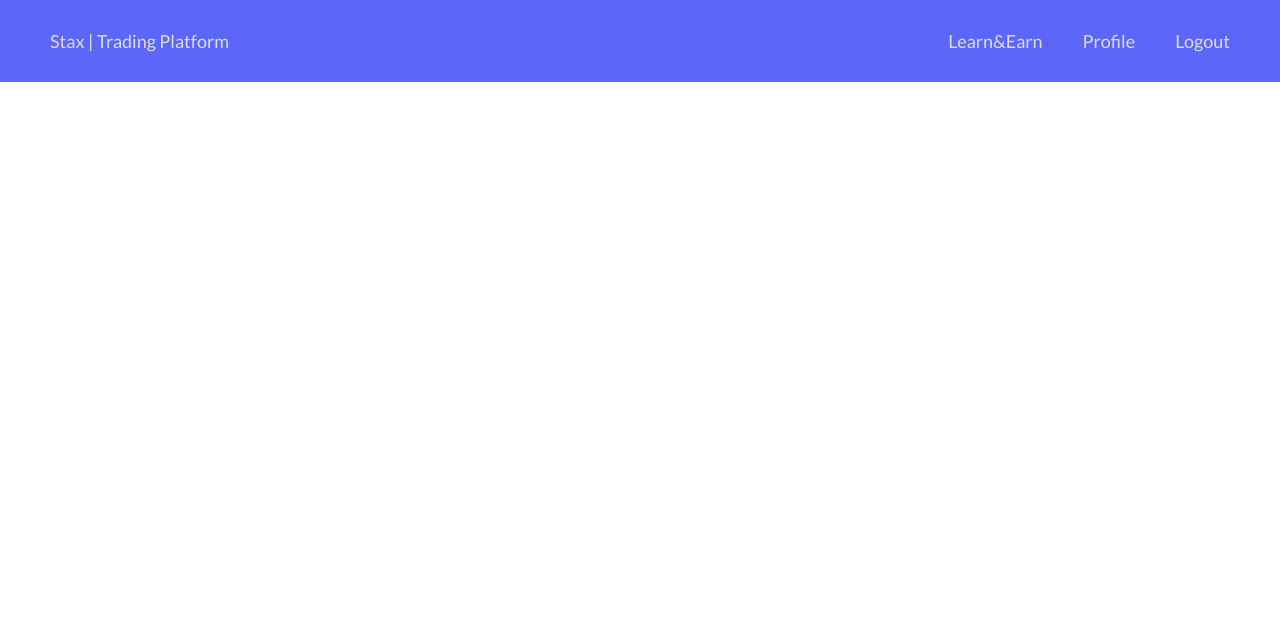
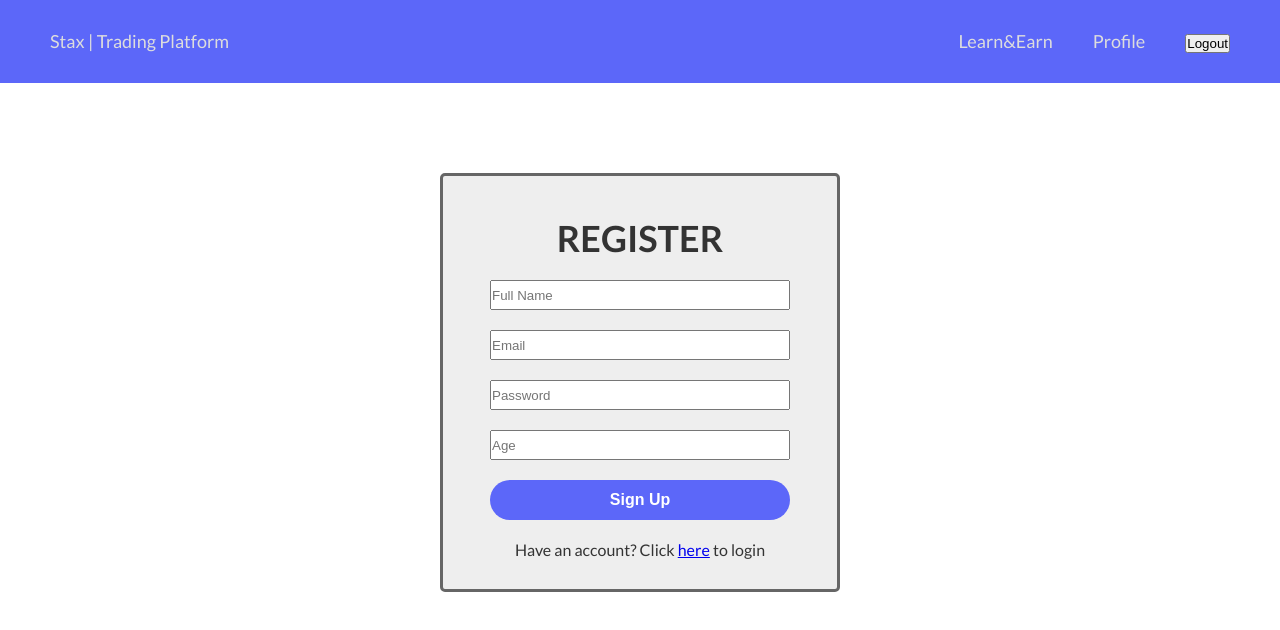
Before and after one commit to RinaYoo/StaxTradingPlatform, a React (Create React App) app: page /signup in a window 1280 px wide. Shown: the top 630 px of the page. Built offline with nearby package versions, Linux system fonts and the light colour scheme.

Commit message:
Done registration

```diff
--- a/package.json
+++ b/package.json
@@ -13,6 +13,7 @@
     "react": "^18.2.0",
     "react-dom": "^18.2.0",
     "react-icons": "^4.6.0",
+    "react-native-elements": "0.19.1",
     "react-router-dom": "^5.3.4",
     "react-scripts": "5.0.1",
     "web-vitals": "^2.1.0"
--- a/src/App.css
+++ b/src/App.css
@@ -49,7 +49,7 @@ section {
 /* Login Styles */
 /* -------------------------------- */
 .login-container {
-  height: 65vh;
+  padding: 6rem;
   display: flex;
   align-items: center;
   justify-content: center;
@@ -63,7 +63,6 @@ section {
 .login-container form {
   background-color: #eee;
   border: solid #666;
-  height: 33rem;
   width: 40rem;
   border-radius: 5px;
   text-align: center;
@@ -82,6 +81,10 @@ section {
 .login-container form>input {
   width: 30rem;
   height: 3rem;
+}
+
+.login-container form>p {
+  margin-bottom: 3rem;
 }
 
 .login-container button {
--- a/src/App.js
+++ b/src/App.js
@@ -1,5 +1,5 @@
-import React, { Component, useState, useEffect } from "react";
-import { BrowserRouter as Router, Route, Switch } from "react-router-dom";
+import React, { useContext } from "react";
+import { BrowserRouter as Router, Redirect, Route, Switch } from "react-router-dom";
 import "./App.css";
 
 
@@ -11,8 +11,17 @@ import signup from "./pages/signup";
 import learnAndEarn from "./pages/learnAndEarn";
 import profile from "./pages/profile";
 import Navbar from "./pages/Navbar";
+import { AuthContext } from "./context/AuthContext";
 
 function App() {
+
+  const currentUser = useContext(AuthContext)
+
+  const RequireAuth = ({children}) => {
+    return currentUser ? (children) : <Redirect to ="/" />
+  }
+
+  console.log(currentUser)
 
   return (
     <div className="App">
--- /dev/null
+++ b/src/context/AuthContext.js
@@ -0,0 +1,22 @@
+import { useReducer, createContext, useEffect } from "react";
+import AuthReducer from "./AuthReducer"
+
+const INITIAL_STATE = {
+  currentUser: JSON.parse(localStorage.getItem("user")) || null,
+};
+
+export const AuthContext = createContext(INITIAL_STATE);
+
+export const AuthContextProvider = ({ children }) => {
+  const [state, dispatch] = useReducer(AuthReducer, INITIAL_STATE);
+
+  useEffect(() =>{
+    localStorage.setItem("user", JSON.stringify(state.currentUser))
+  },[state.currentUser])
+
+  return (
+    <AuthContext.Provider value={{ currentUser: state.currentUser, dispatch }}>
+      {children}
+    </AuthContext.Provider>
+  )
+}
--- /dev/null
+++ b/src/context/AuthReducer.js
@@ -0,0 +1,18 @@
+const AuthReducer = (state, action) => {
+  switch (action.type) {
+    case "LOGIN": {
+      return {
+        currentUser: action.payload,
+      };
+    }
+    case "LOGOUT": {
+      return {
+        currentUser: null,
+      };
+    }
+    default:
+      return state;
+  }
+};
+
+export default AuthReducer;
--- a/src/firebase.js
+++ b/src/firebase.js
@@ -1,6 +1,7 @@
 // Import the functions you need from the SDKs you need
 import { initializeApp } from "firebase/app";
-import { getAuth } from "firebase/auth"
+import { getAuth } from "firebase/auth";
+import { getFirestore } from "firebase/firestore"
 
 // TODO: Add SDKs for Firebase products that you want to use
 // https://firebase.google.com/docs/web/setup#available-libraries
@@ -20,4 +21,6 @@ const firebaseConfig = {
 // Initialize Firebase
 const app = initializeApp(firebaseConfig);
 export const auth = getAuth(app);
+export const db = getFirestore(app);
+
 export default app;
--- a/src/index.js
+++ b/src/index.js
@@ -1,12 +1,15 @@
 import React from 'react';
 import ReactDOM from 'react-dom/client';
 import App from './App';
+import { AuthContextProvider } from './context/AuthContext';
 import reportWebVitals from './reportWebVitals';
 
 const root = ReactDOM.createRoot(document.getElementById('root'));
 root.render(
   <React.StrictMode>
-    <App />
+    <AuthContextProvider>
+      <App />
+    </AuthContextProvider>
   </React.StrictMode>
 );
 
--- a/src/pages/Navbar.js
+++ b/src/pages/Navbar.js
@@ -1,8 +1,14 @@
+import { async } from "@firebase/util";
+import { signOut } from "firebase/auth";
 import React, { Component } from "react";
+import { auth } from "../firebase";
 
+function Navbar() {
 
-export class Navbar extends Component {
-  render() {
+  const logout = async () => {
+    await signOut(auth);
+  }
+
   return (
     <div>
       <nav>
@@ -10,12 +16,11 @@ export class Navbar extends Component {
         <div className="nav-item">
           <a href="/learnAndEarn">Learn&Earn</a>
           <a href="/Profile">Profile</a>
-            <a href="/">Logout</a>
+          <button onClick={logout}>Logout</button>
         </div>
       </nav>
     </div>
   );
 }
-}
 
 export default Navbar;
--- a/src/pages/login.js
+++ b/src/pages/login.js
@@ -1,9 +1,10 @@
-import React from "react";
+import React, { useContext } from "react";
 import logo from "../images/stax-img.jpg";
 import { useState } from "react";
 import { signInWithEmailAndPassword } from "firebase/auth";
-import { auth } from "../firebase";
+import { auth, db } from "../firebase";
 import { useHistory } from "react-router-dom";
+import { AuthContext } from "../context/AuthContext";
 
 function Login() {
   const [error, setError] = useState(false);
@@ -19,6 +20,7 @@ function Login() {
       .then((userCredential) => {
         //Signed In
         const user = userCredential.user;
+        dispatch({type:"LOGIN", payload:user})
         console.log(user)
         navigate.push("/home");
       })
@@ -26,6 +28,8 @@ function Login() {
         setError(true)
       });
   };
+
+  const {dispatch} = useContext(AuthContext)
 
   return (
     <div>
@@ -46,7 +50,7 @@ function Login() {
           <button type="submit">Login</button>
           {error && <span>Wrong email or password!</span>}
           <p>
-            Don't have an account? Click <a href="signup.js">here</a> to
+            Don't have an account? Click <a href="signup">here</a> to
             register
           </p>
         </form>
--- a/src/pages/signup.js
+++ b/src/pages/signup.js
@@ -1,11 +1,84 @@
-import React from 'react'
+import React, { useContext } from "react";
+import { useState } from "react";
+import { createUserWithEmailAndPassword } from "firebase/auth";
+import { auth, db } from "../firebase";
+import { useHistory } from "react-router-dom";
+import { AuthContext } from "../context/AuthContext";
+import { doc, setDoc } from "firebase/firestore";
 
-const signup = () => {
+function SignUp() {
+  const [error, setError] = useState(false);
+  const [email, setEmail] = useState("");
+  const [password, setPassword] = useState("");
+  const [name, setName] = useState("");
+  const [age, setAge] = useState("");
+
+  const [reward, setReward] = useState("0");
+
+
+  let navigate = useHistory();
+
+  const handleSignUp = (e) => {
+    e.preventDefault();
+    if (age >= 18) {
+      createUserWithEmailAndPassword(auth, email, password)
+      .then((userCredential) => {
+        const user = userCredential.user;
+        console.log(user);
+        const ref = doc(db, "users", user.uid);
+        const docRef = setDoc(ref, { email, name, age, reward })
+          .then((re) => {
+            alert("You have succesfully registered");
+          })
+          .catch((e) => {
+            setError(true);
+            console.log(e.message);
+          });
+        navigate.push("/");
+      })
+      .catch((error) => {
+        setError(true);
+      });
+    } else {
+      alert("Your age should be 18 or above!");
+    }
+  };
+
+  const { dispatch } = useContext(AuthContext);
+
   return (
     <div>
-
+      <section className="login-container signup-height">
+        <form onSubmit={handleSignUp} className="login-section">
+          <h1>REGISTER</h1>
+          <input
+            type="text"
+            placeholder="Full Name"
+            onChange={(e) => setName(e.target.value)}
+          />
+          <input
+            type="email"
+            placeholder="Email"
+            onChange={(e) => setEmail(e.target.value)}
+          />
+          <input
+            type="password"
+            placeholder="Password"
+            onChange={(e) => setPassword(e.target.value)}
+          />
+          <input
+            type="number"
+            placeholder="Age"
+            onChange={(e) => setAge(e.target.value)}
+          />
+          <button type="submit">Sign Up</button>
+          <p>
+            Have an account? Click <a href="signup">here</a> to login
+          </p>
+        </form>
+      </section>
     </div>
-  )
+  );
 }
 
-export default signup
+export default SignUp;
```
Also changed, not shown: 1 other file (tests, documents, lock files or other folders). Lines whose indentation alone changed are shown as unchanged.
